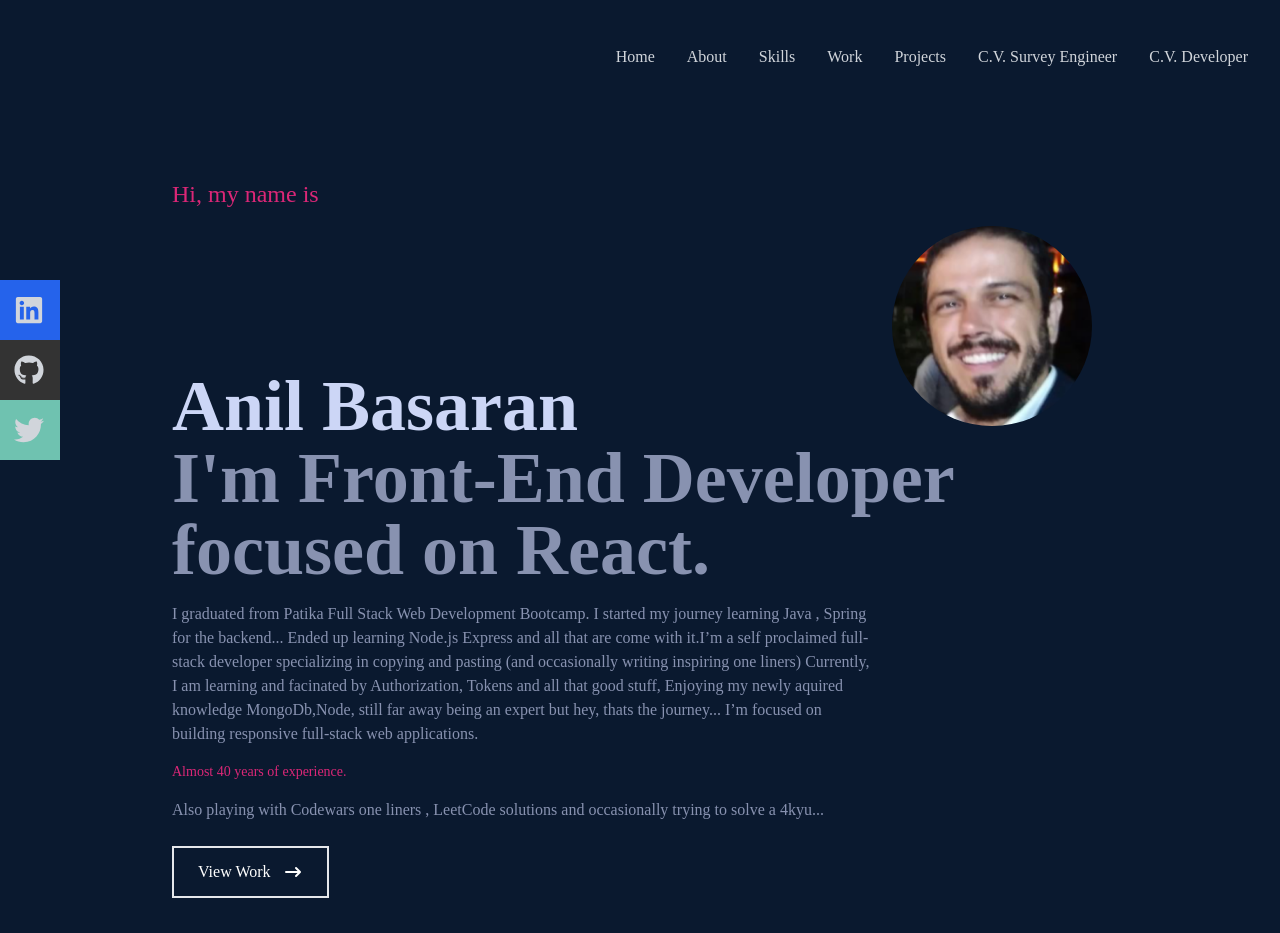
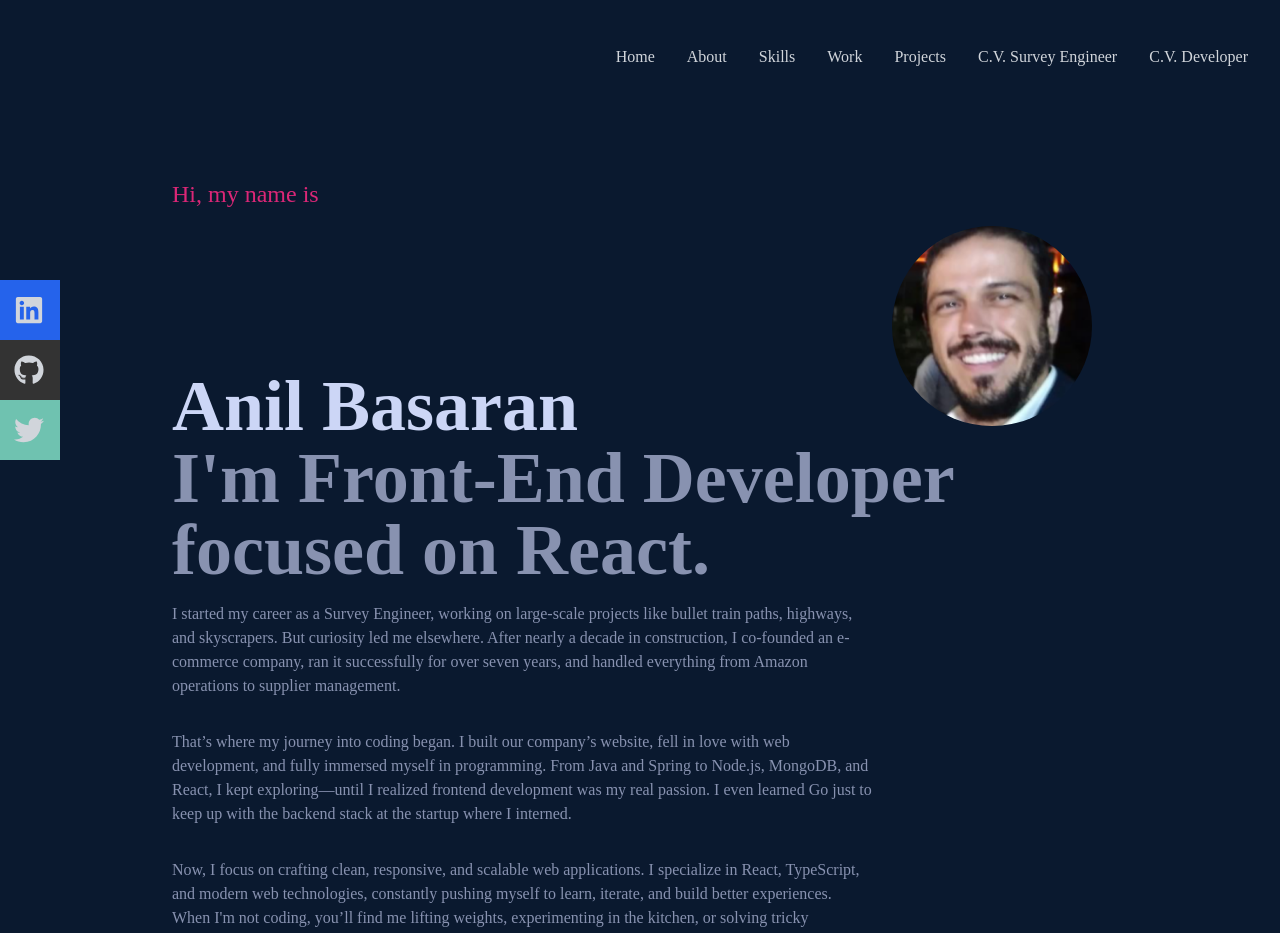
Before and after one commit to AnilBASARAN/portfolio-website-v2, a React (Create React App) app: page / in a window 1280 px wide. Shown: the top 933 px of the page. Built offline with nearby package versions, Linux system fonts and the light colour scheme.

Commit message:
changed the into

```diff
--- a/src/components/Home.jsx
+++ b/src/components/Home.jsx
@@ -20,12 +20,20 @@ const Home = () => {
           I'm Front-End Developer focused on React.
         </h2>
         <p className='text-[#8892b0] py-4 max-w-[700px]'>
-          I graduated from Patika Full Stack Web Development Bootcamp. I started my journey learning Java , Spring for the backend... Ended up learning Node.js Express and all that are come with it.I’m a self proclaimed full-stack developer specializing in copying and pasting (and occasionally
-          writing inspiring one liners) Currently, I am learning and facinated by Authorization, Tokens and all that good stuff, Enjoying my newly aquired knowledge MongoDb,Node, still far away being an expert but hey, thats the journey... I’m focused on
-          building responsive full-stack web applications.
-        </p>
-        <p className='text-pink-600 text-sm'>Almost 40 years of experience.</p>
-        <p className='text-[#8892b0] py-4 max-w-[700px]'>Also playing with Codewars one liners , LeetCode solutions and occasionally trying to solve a 4kyu...</p>
+I started my career as a Survey Engineer, working on large-scale projects like bullet train paths, highways, and skyscrapers. But curiosity led me elsewhere. After nearly a decade in construction, I co-founded an e-commerce company, ran it successfully for over seven years, and handled everything from Amazon operations to supplier management.
+</p>
+
+<p className='text-[#8892b0] py-4 max-w-[700px]'>
+That’s where my journey into coding began. I built our company’s website, fell in love with web development, and fully immersed myself in programming. From Java and Spring to Node.js, MongoDB, and React, I kept exploring—until I realized frontend development was my real passion. I even learned Go just to keep up with the backend stack at the startup where I interned.
+</p>
+<p className='text-[#8892b0] py-4 max-w-[700px]'>
+Now, I focus on crafting clean, responsive, and scalable web applications. I specialize in React, TypeScript, and modern web technologies, constantly pushing myself to learn, iterate, and build better experiences.
+
+When I'm not coding, you’ll find me lifting weights, experimenting in the kitchen, or solving tricky Codewars and LeetCode challenges.
+</p>
+
+        <p className='text-pink-600 text-sm mb-4'>Almost 40 years of experience.</p>
+
         <div>
         <Link to="work" smooth={true} duration={500}>
   <button className="text-white group border-2 px-6 py-3 my-2 flex items-center hover:bg-pink-600 hover:border-pink-600">
```
